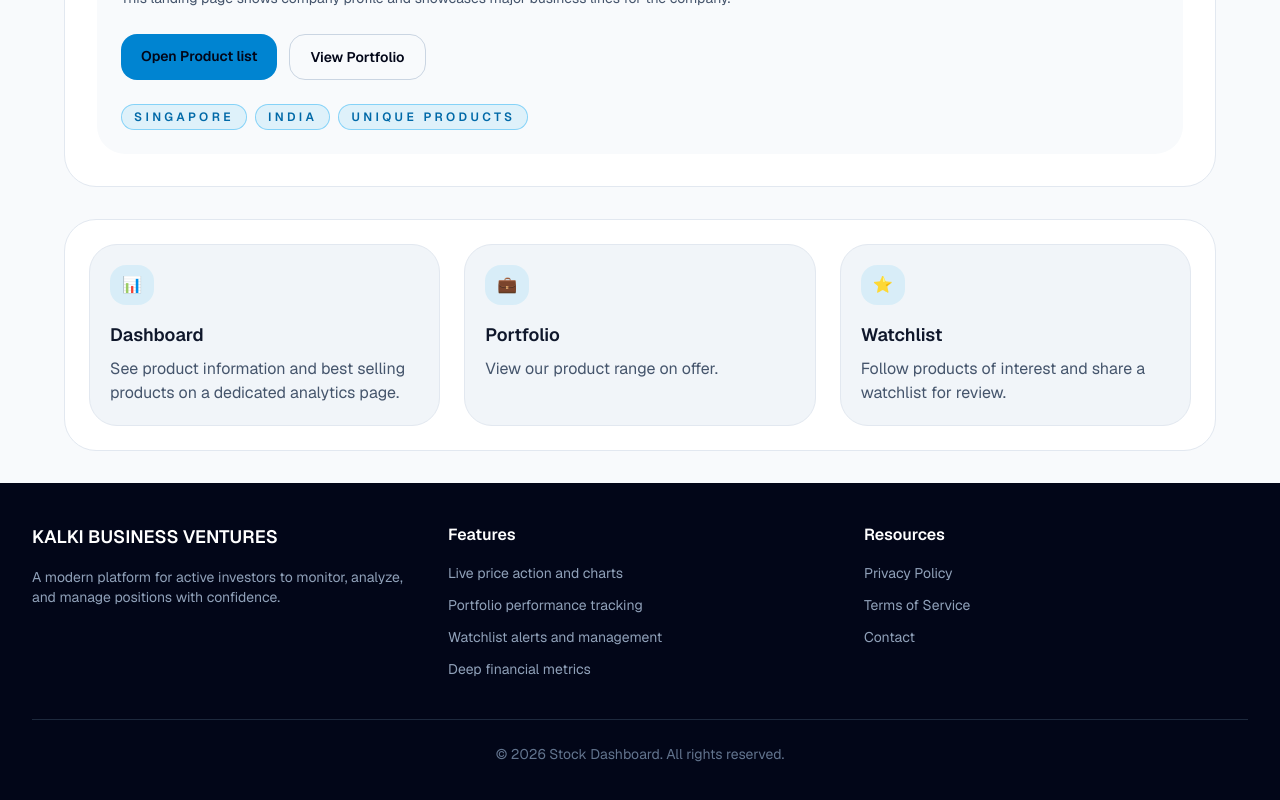
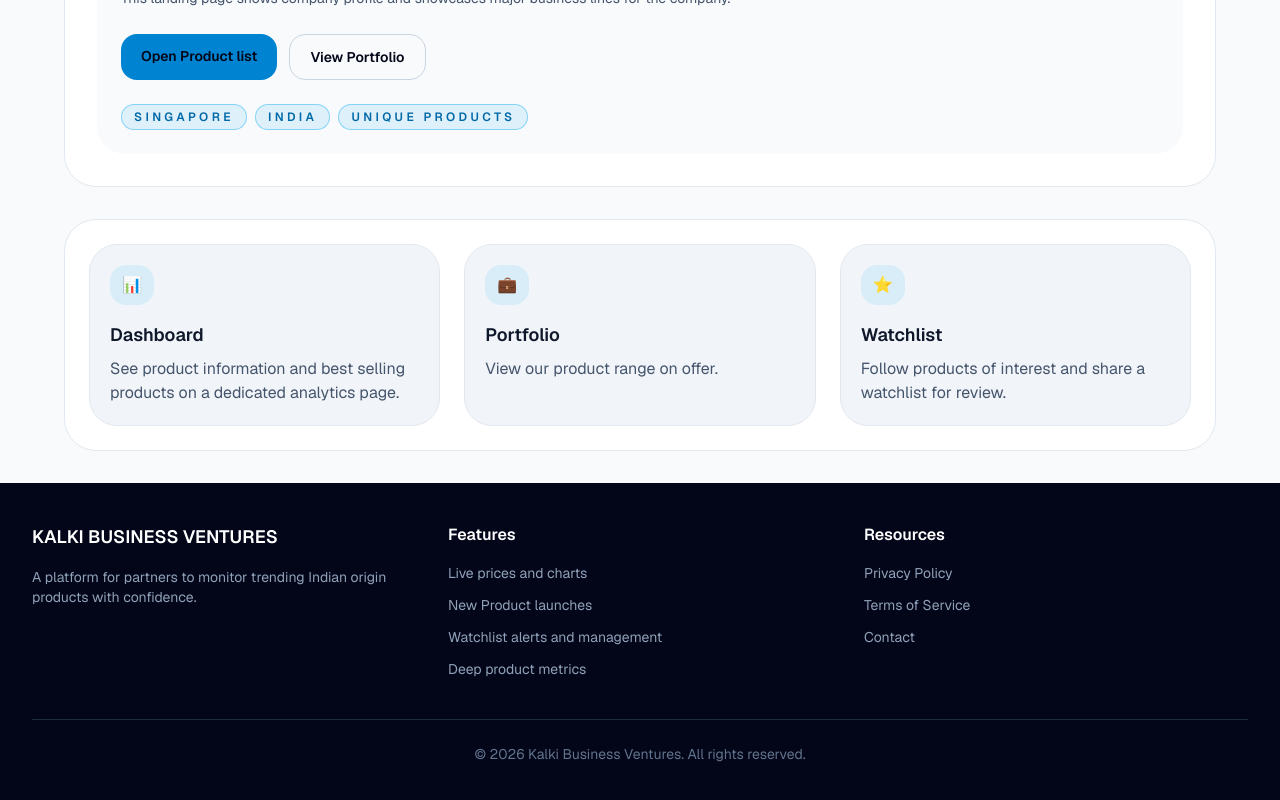
Before and after one commit to appcoder3-design/dashboard-app, a Next.js app: page / in a window 1280 px wide. Shown: the part 809-1609 px from the top of the page. Built offline with nearby package versions, Linux system fonts and the light colour scheme.

Commit message:
update footer

```diff
--- a/src/components/Footer.tsx
+++ b/src/components/Footer.tsx
@@ -6,16 +6,16 @@ export default function Footer() {
           <div>
             <h3 className="text-lg font-semibold text-white mb-4">KALKI BUSINESS VENTURES</h3>
             <p className="text-sm text-slate-400">
-              A modern platform for active investors to monitor, analyze, and manage positions with confidence.
+              A platform for partners to monitor trending Indian origin products with confidence.
             </p>
           </div>
           <div>
             <h4 className="text-md font-semibold text-white mb-4">Features</h4>
             <ul className="space-y-3 text-sm text-slate-400">
-              <li>Live price action and charts</li>
-              <li>Portfolio performance tracking</li>
+              <li>Live prices and charts</li>
+              <li>New Product launches</li>
               <li>Watchlist alerts and management</li>
-              <li>Deep financial metrics</li>
+              <li>Deep product metrics</li>
             </ul>
           </div>
           <div>
@@ -28,7 +28,7 @@ export default function Footer() {
           </div>
         </div>
         <div className="mt-10 border-t border-slate-800 pt-6 text-center text-sm text-slate-500">
-          <p>&copy; 2026 Stock Dashboard. All rights reserved.</p>
+          <p>&copy; 2026 Kalki Business Ventures. All rights reserved.</p>
         </div>
       </div>
     </footer>
```
